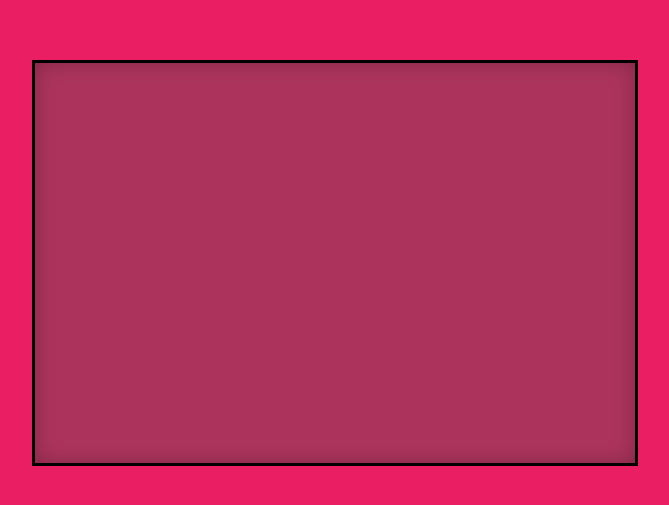
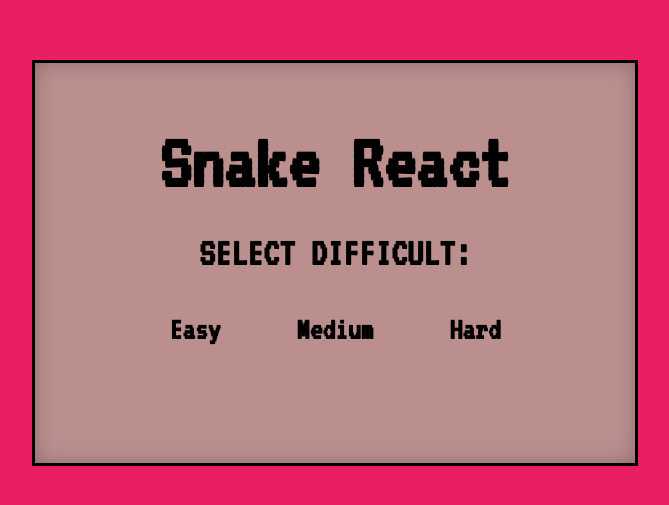
Before and after one commit to Fedex159/snake-react, a React (Create React App) app: page / in a window 1280 px wide. Shown: the part 137-642 px from the top of the page, without its empty margins (305-974 px from the left). Built offline with nearby package versions, Linux system fonts and the light colour scheme.

Commit message:
alternative color

```diff
--- a/src/components/Game/Game.jsx
+++ b/src/components/Game/Game.jsx
@@ -1,8 +1,13 @@
 import React from "react";
 import s from "./Game.module.css";
+import StartGame from "./StartGame/StartGame";
 
 function Game() {
-  return <div className={s.container}></div>;
+  return (
+    <div className={s.container}>
+      <StartGame />
+    </div>
+  );
 }
 
 export default Game;
--- a/src/components/Game/Game.module.css
+++ b/src/components/Game/Game.module.css
@@ -1,7 +1,8 @@
 .container {
   width: 600px;
   height: 400px;
-  background-color: #ac345c;
+  /* background-color: #ac345c; */
+  background-color: rosybrown;
   border: 3px solid black;
   box-shadow: inset 0px 0px 20px 0px #00000041;
 }
```
